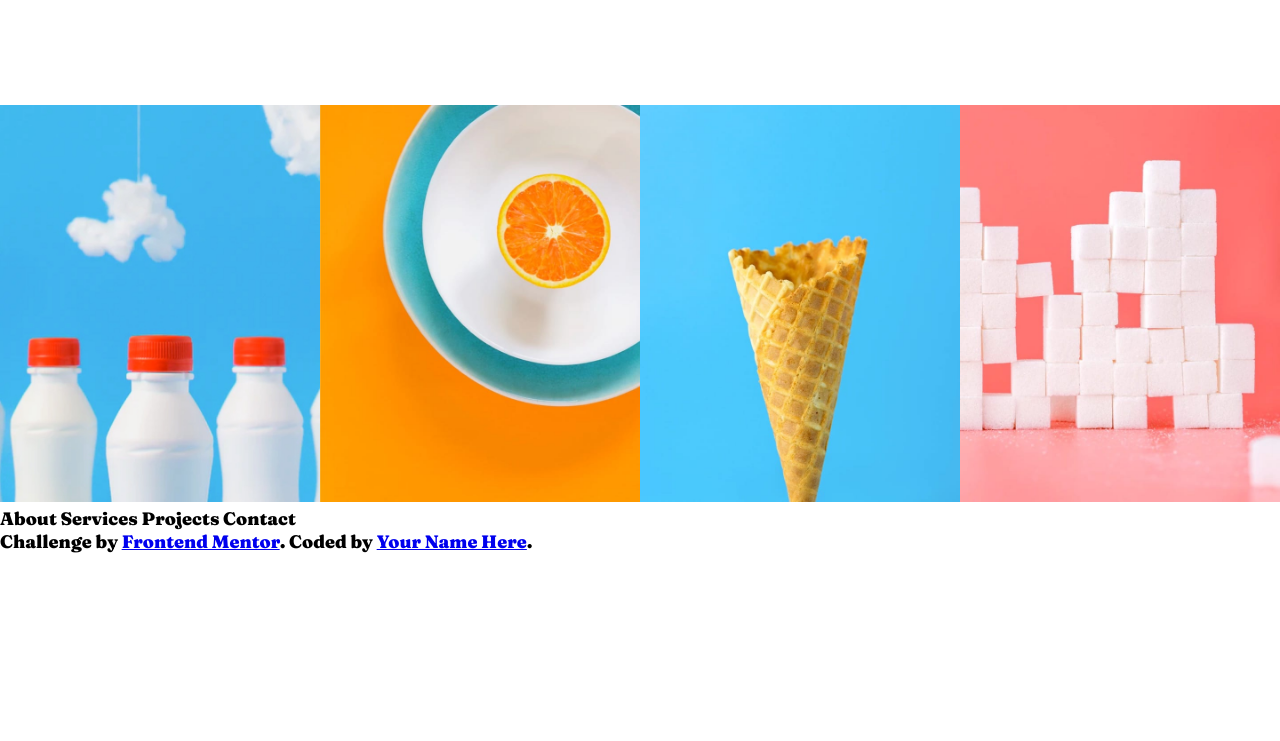
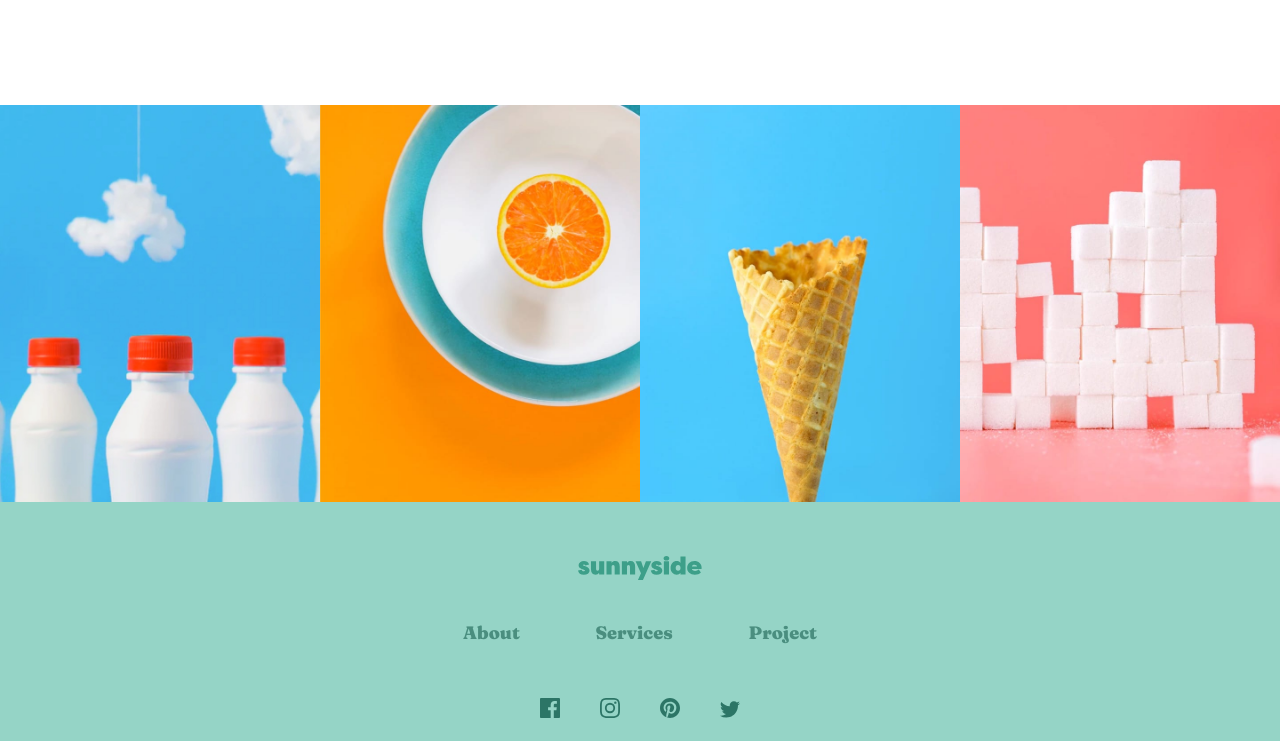
Before and after one commit to devrahul93/Sunnyside-newsagency, a plain HTML site: page index.html in a window 1280 px wide. Shown: the part 2337-3078 px from the top of the page. Before the commit the page ends 2890 px from the top, so only its background shows below. Drawn offline with Linux system fonts and the light colour scheme.

Commit message:
Desktop design done

```diff
--- a/index.html
+++ b/index.html
@@ -139,13 +139,23 @@
         />
       </div>
     </section>
-    <footer>About Services Projects Contact</footer>
+    <footer>
 
-    <div class="attribution">
-      Challenge by
-      <a href="https://www.frontendmentor.io?ref=challenge" target="_blank"
-        >Frontend Mentor</a
-      >. Coded by <a href="#">Your Name Here</a>.
+      <div class="footerImg" ><img src="images/logo.svg" alt="logo"/></div>
+      <div class="link">
+        <a href="">About</a>
+        <a href="">Services</a>
+        <a href="">Project</a>
+      </div>
+      <div class="media-link">
+        <img src="images/icon-facebook.svg"/>
+        <img src="images/icon-instagram.svg"/>
+        <img src="images/icon-pinterest.svg"/>
+        <img src="images/icon-twitter.svg"/>
+      </div>
+    </footer>
+
+
     </div>
   </body>
 </html>
--- a/style.css
+++ b/style.css
@@ -214,15 +214,37 @@ figure > p {
   grid-template-rows: repeat(1, 1fr);
 }
 
-/* .Images:nth-child(1) {
-  grid-column: 1/2;
+footer {
+  margin-top: -5px;
+  background-color: rgb(149, 212, 198);
+  display: flex;
+  flex-direction: column;
+  align-items: center;
+  justify-content: center;
 }
-.Images:nth-child(2) {
-  grid-column: 2/3;
+
+.footerImg > img {
+  margin-top: 3em;
+  filter: invert(41%) sepia(9%) saturate(2225%) hue-rotate(116deg)
+    brightness(90%) contrast(90%);
+  cursor: pointer;
 }
-.Images:nth-child(3) {
-  grid-column: 3/4;
+
+.link {
+  margin: 2em;
 }
-.Images:nth-child(4) {
-  grid-column: 4/5;
-} */
+
+.link > a {
+  text-decoration: none;
+  padding: 2em;
+  color: #4a8e7f;
+}
+
+.link > a:hover {
+  color: white;
+}
+
+.media-link > img {
+  margin: 1em;
+  cursor: pointer;
+}
```
